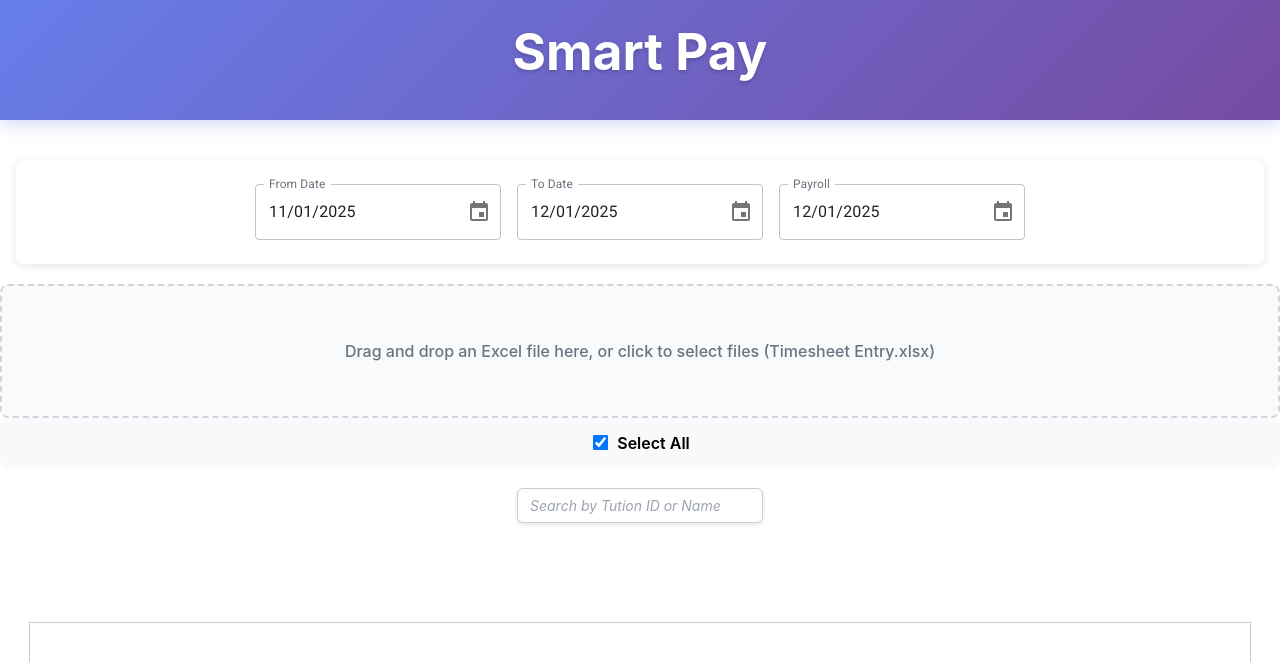
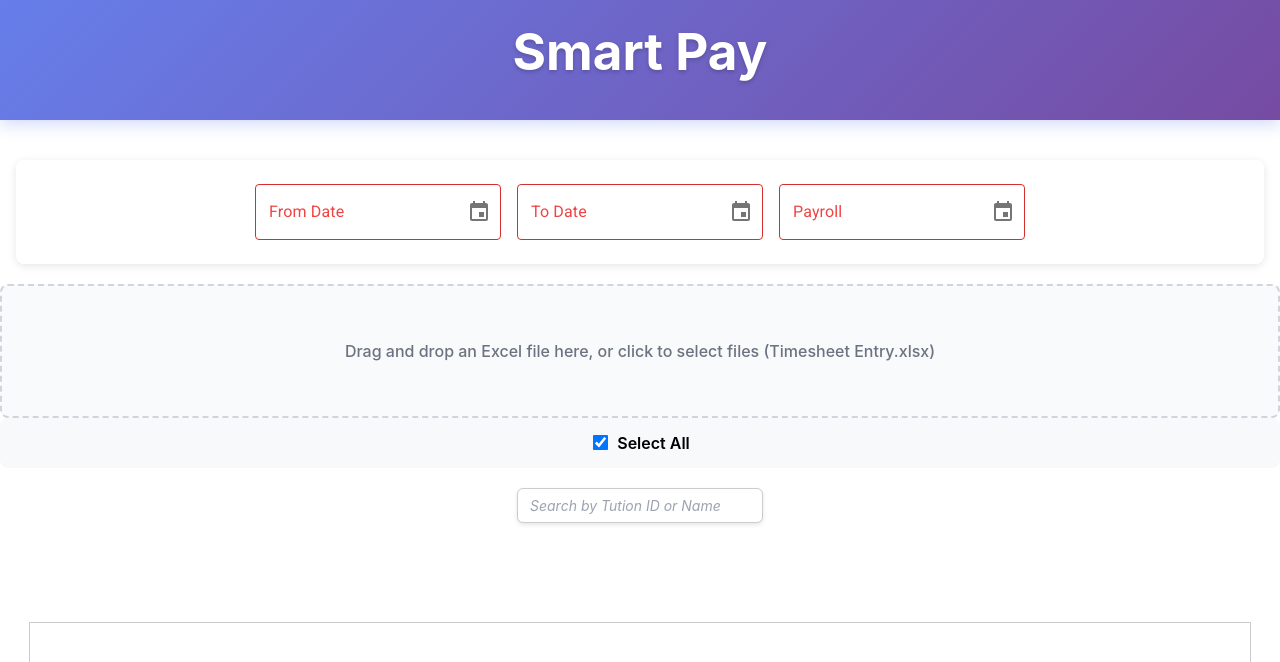
Before and after one commit to octot/smartpaytestenv, a React (Create React App) app: page / in a window 1280 px wide. Shown: the top 662 px of the page. Built offline with nearby package versions, Linux system fonts and the light colour scheme.

Commit message:
Commenting dates which were used for testing

```diff
--- a/src/components/ExcelReader.js
+++ b/src/components/ExcelReader.js
@@ -27,13 +27,13 @@ const ExcelReader = () => {
   const [fileName2, setFileName2] = useState("");
   // 2022-01-08
   // new Date(year, monthIndex, day, hours, minutes, seconds)
-  const [fromDate, setFromDate] = useState(new Date(2025, 10, 1, 10, 0, 0));
-  const [toDate, setToDate] = useState(new Date(2025, 11, 1, 10, 0, 0));
-  const [payroll, setPayroll] = useState(new Date(2025, 11, 1, 10, 0, 0));
-  console.log("fromDate  "+fromDate);
-  //   const [fromDate, setFromDate] = useState("");
-  // const [toDate, setToDate] = useState("");
-  // const [payroll, setPayroll] = useState("");
+  // const [fromDate, setFromDate] = useState(new Date(2025, 10, 1, 10, 0, 0));
+  // const [toDate, setToDate] = useState(new Date(2025, 11, 1, 10, 0, 0));
+  // const [payroll, setPayroll] = useState(new Date(2025, 11, 1, 10, 0, 0));
+  // console.log("fromDate  "+fromDate);
+    const [fromDate, setFromDate] = useState("");
+  const [toDate, setToDate] = useState("");
+  const [payroll, setPayroll] = useState("");
 
   const [isPopupOpen, setIsPopupOpen] = useState(false);
   const [grandparentChecked, setGrandparentChecked] = useState(true);
```
